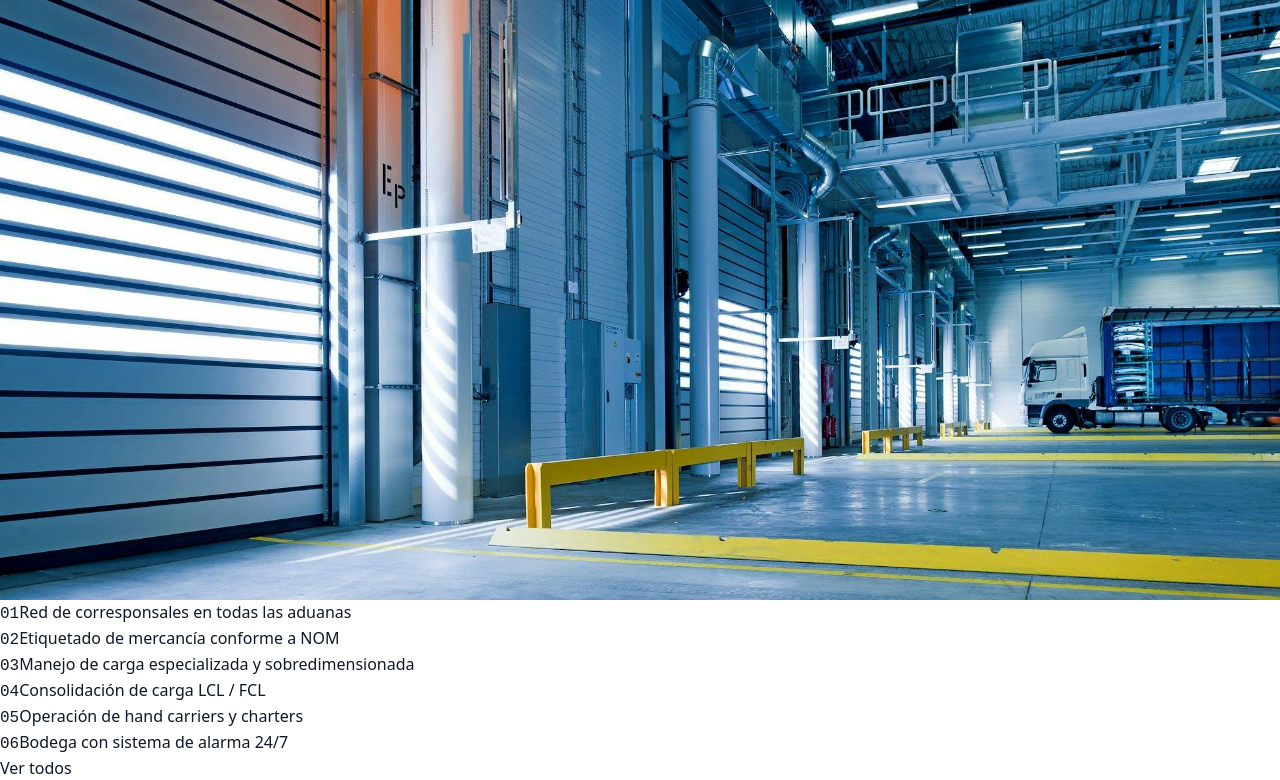
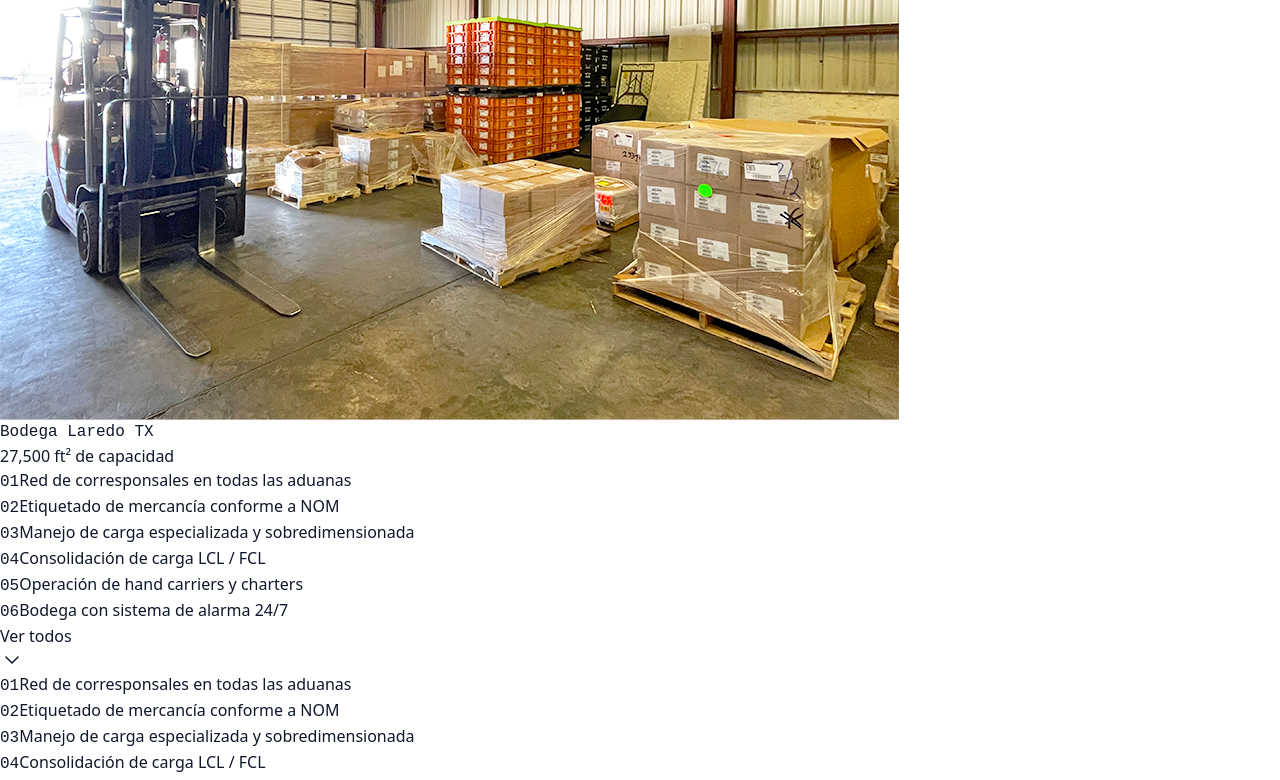
Before and after one commit to mora122595/GrupoLeriWebsite, a React (Create React App) app: page / in a window 1280 px wide. Shown: the part 3916-4696 px from the top of the page. Built offline with nearby package versions, Linux system fonts and the light colour scheme; no server answers.

Commit message:
Update warehouse image and testimonials

```diff
--- a/src/components/SpecializedServices.jsx
+++ b/src/components/SpecializedServices.jsx
@@ -3,7 +3,7 @@ import { motion } from "framer-motion";
 import { ChevronDown } from "lucide-react";
 import { useLanguage } from "../context/LanguageContext";
 
-const WAREHOUSE_IMG = `${process.env.PUBLIC_URL}/images/warehouse-logistics.jpeg`;
+const WAREHOUSE_IMG = `${process.env.PUBLIC_URL}/images/bodega.png`;
 
 export default function SpecializedServices() {
   const { lang, t } = useLanguage();
@@ -29,12 +29,23 @@ export default function SpecializedServices() {
             <h2 className="font-display text-3xl sm:text-4xl lg:text-5xl font-light tracking-tight leading-[1.05]">
               {t.specialized.title}
             </h2>
-            <div className="mt-8 sm:mt-12 overflow-hidden">
+            <div className="mt-8 sm:mt-12 group relative overflow-hidden border border-white/10 bg-slate-950 shadow-2xl shadow-blue-950/30">
               <img
                 src={WAREHOUSE_IMG}
-                alt="Logistics warehouse"
-                className="w-full h-44 sm:h-[420px] object-cover grayscale opacity-80 hover:opacity-100 hover:grayscale-0 transition-all duration-700"
+                alt={lang === "es" ? "Bodega LERI con montacargas y mercancía paletizada" : "LERI warehouse with forklift and palletized goods"}
+                className="w-full h-52 sm:h-[430px] object-cover object-center saturate-[0.85] contrast-[1.06] brightness-[0.82] transition-all duration-700 group-hover:scale-[1.03] group-hover:saturate-100 group-hover:brightness-95"
               />
+              <div className="absolute inset-0 bg-gradient-to-tr from-[#040B16]/80 via-[#040B16]/20 to-blue-500/10 mix-blend-multiply" />
+              <div className="absolute inset-x-0 bottom-0 flex items-end justify-between gap-4 bg-gradient-to-t from-[#040B16]/90 via-[#040B16]/55 to-transparent px-5 py-5">
+                <div>
+                  <p className="font-mono text-[10px] uppercase tracking-[0.22em] text-blue-200/80">
+                    {lang === "es" ? "Bodega Laredo TX" : "Laredo TX Warehouse"}
+                  </p>
+                  <p className="mt-1 font-display text-lg font-light tracking-tight text-white">
+                    {lang === "es" ? "27,500 ft² de capacidad" : "27,500 ft² capacity"}
+                  </p>
+                </div>
+              </div>
             </div>
           </div>
 
--- a/src/components/Testimonials.jsx
+++ b/src/components/Testimonials.jsx
@@ -9,36 +9,36 @@ const API = BACKEND_URL ? `${BACKEND_URL}/api` : "";
 const FALLBACK_ITEMS = [
   {
     id: "fallback-1",
-    name: "Lorem Ipsum",
-    company: "Dolor Sit",
-    role_es: "Consectetur Adipiscing",
-    role_en: "Consectetur Adipiscing",
+    name: "Alejandro Ramírez",
+    company: "",
+    role_es: "Coordinador de Importaciones",
+    role_en: "Import Coordinator",
     quote_es:
-      "Lorem ipsum dolor sit amet, consectetur adipiscing elit. Integer vitae sem at lorem luctus facilisis.",
+      "Su atención y capacidad de respuesta hacen la diferencia. Siempre recibimos la documentación correcta y a tiempo para mantener nuestras operaciones en marcha.",
     quote_en:
-      "Lorem ipsum dolor sit amet, consectetur adipiscing elit. Integer vitae sem at lorem luctus facilisis.",
+      "Their attention and responsiveness make the difference. We always receive the correct documentation on time to keep our operations moving.",
   },
   {
     id: "fallback-2",
-    name: "Dolor Sit Amet",
-    company: "Lorem Ipsum",
-    role_es: "Sed Do Eiusmod",
-    role_en: "Sed Do Eiusmod",
+    name: "Carlos Martínez",
+    company: "",
+    role_es: "Gerente de Logística",
+    role_en: "Logistics Manager",
     quote_es:
-      "Sed do eiusmod tempor incididunt ut labore et dolore magna aliqua. Ut enim ad minim veniam.",
+      "Nuestra mercancía siempre llega en excelentes condiciones, incluso en operaciones especializadas. El cuidado, seguimiento y profesionalismo de Grupo LERI nos brindan total confianza.",
     quote_en:
-      "Sed do eiusmod tempor incididunt ut labore et dolore magna aliqua. Ut enim ad minim veniam.",
+      "Our goods always arrive in excellent condition, even in specialized operations. Grupo LERI's care, follow-up, and professionalism give us complete confidence.",
   },
   {
     id: "fallback-3",
-    name: "Consectetur Elit",
-    company: "Amet Dolor",
-    role_es: "Ut Labore Dolore",
-    role_en: "Ut Labore Dolore",
+    name: "Ana Rodríguez",
+    company: "",
+    role_es: "Coordinadora de Logística",
+    role_en: "Logistics Coordinator",
     quote_es:
-      "Duis aute irure dolor in reprehenderit in voluptate velit esse cillum dolore eu fugiat nulla pariatur.",
+      "Su flexibilidad y atención hacen la diferencia. Incluso fuera de horario, siempre encontramos apoyo y soluciones rápidas cuando más las necesitamos.",
     quote_en:
-      "Duis aute irure dolor in reprehenderit in voluptate velit esse cillum dolore eu fugiat nulla pariatur.",
+      "Their flexibility and attention make the difference. Even after hours, we always find support and quick solutions when we need them most.",
   },
 ];
 
@@ -75,6 +75,11 @@ export default function Testimonials() {
     setActiveIndex((current) => (current === items.length - 1 ? 0 : current + 1));
   };
 
+  const getAttribution = (tm) => {
+    const role = lang === "es" ? tm.role_es : tm.role_en;
+    return tm.company ? `${role} · ${tm.company}` : role;
+  };
+
   const renderCard = (tm, idx, extraClass = "") => (
     <article
       key={tm.id}
@@ -89,7 +94,7 @@ export default function Testimonials() {
         <div>
           <p className="font-medium text-sm text-slate-900">{tm.name}</p>
           <p className="text-xs text-slate-500 mt-1">
-            {lang === "es" ? tm.role_es : tm.role_en} · {tm.company}
+            {getAttribution(tm)}
           </p>
         </div>
       </div>
```
Also changed, not shown: public/images/bodega.png (added).
